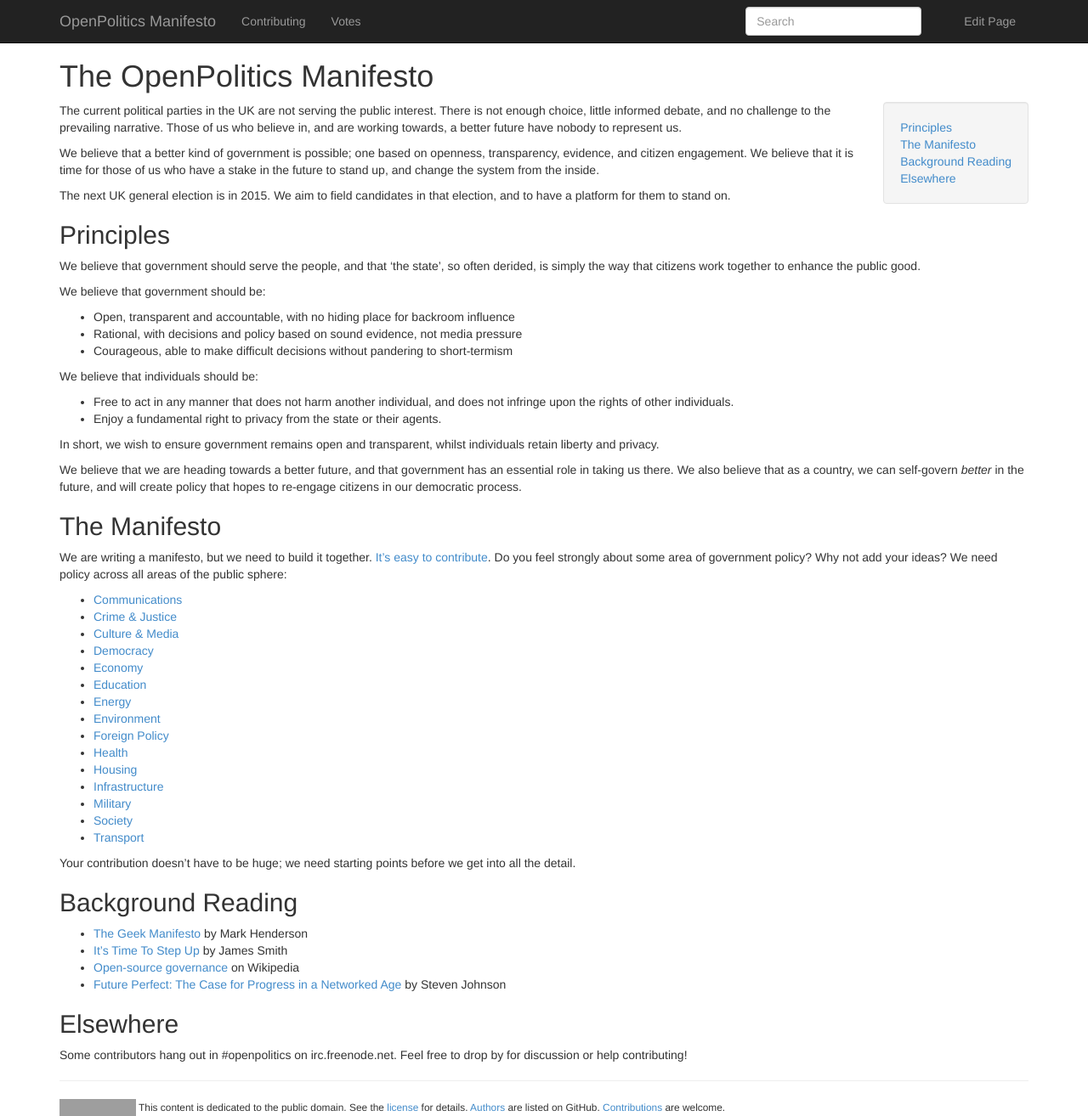
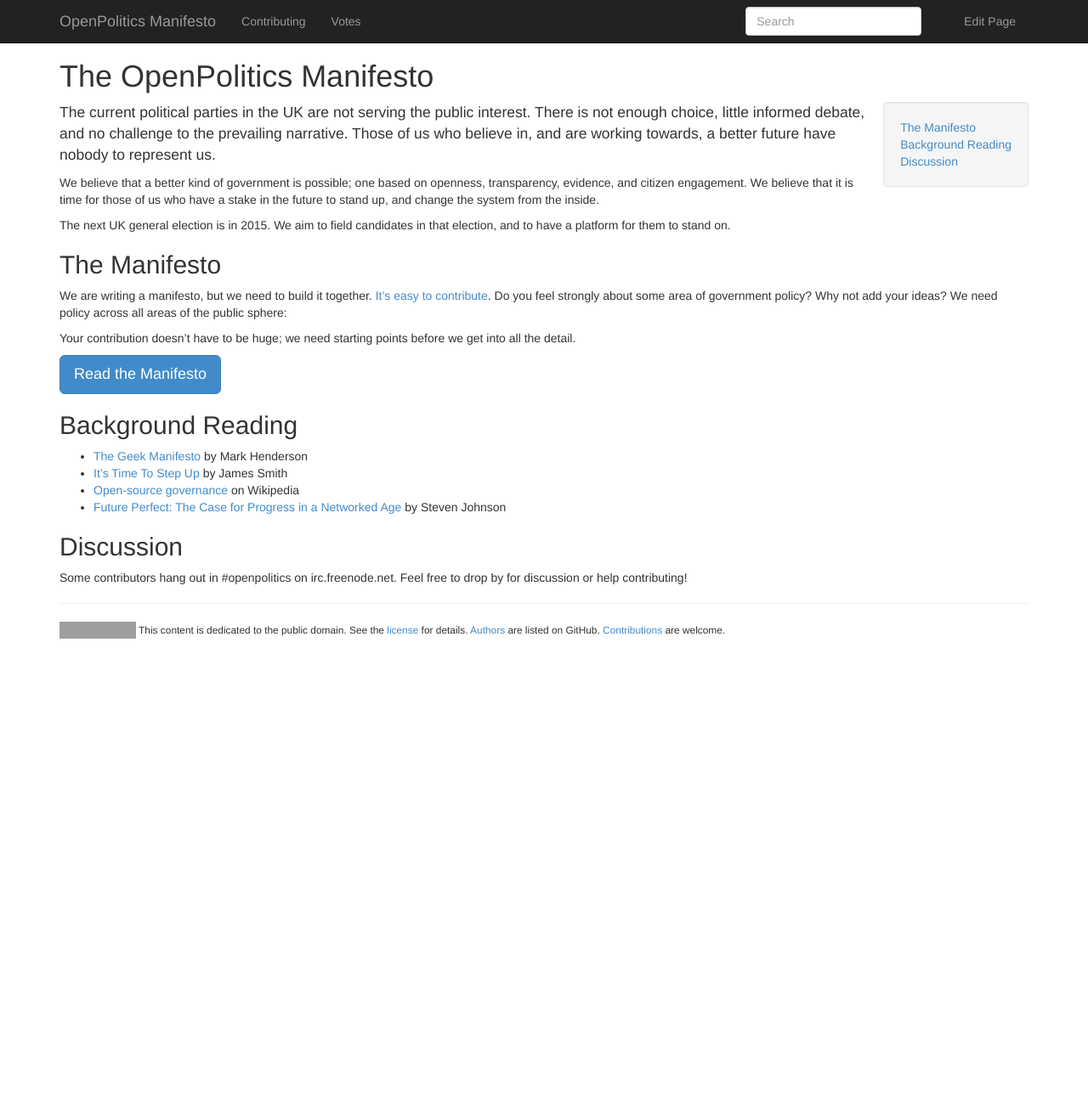
Before and after one commit to openpolitics/manifesto, a Jekyll site: the page built from index.md, in a window 1280 px wide and 1314 px high. Shown: the whole window at 85% size. Built offline with Jekyll 4.4.1, drawn with Linux system fonts in a browser that asks for light colours; grey boxes are pictures that could not be loaded.

Commit message:
Split manifesto index page into two
One with general index, one with manifesto introduction.

```diff
--- a/_layouts/homepage.html
+++ b/_layouts/homepage.html
@@ -3,6 +3,6 @@ layout: page
 ---
 
 <h1>The OpenPolitics Manifesto</h1>
-<div>
+<div class='homepage'>
   {{content}}
 </div>
--- a/index.md
+++ b/index.md
@@ -11,38 +11,14 @@ We believe that a better kind of government is possible; one based on openness,
 
 The next UK general election is in 2015. We aim to field candidates in that election, and to have a platform for them to stand on.
 
-## Principles
-
-We believe that government should serve the people, and that 'the state', so often derided, is simply the way that citizens work together to enhance the public good.
-
-We believe that government should be:
-
-* Open, transparent and accountable, with no hiding place for backroom influence
-* Rational, with decisions and policy based on sound evidence, not media pressure
-* Courageous, able to make difficult decisions without pandering to short-termism
-
-We believe that individuals should be:
-
-* Free to act in any manner that does not harm another individual, and does not infringe upon the rights of other individuals.
-* Enjoy a fundamental right to privacy from the state or their agents.
-
-In short, we wish to ensure government remains open and transparent, whilst individuals retain liberty and privacy.
-
-We believe that we are heading towards a better future, and that government has an essential role in taking us there. We also believe that as a country, we can self-govern *better* in the future, and will create policy that hopes to re-engage citizens in our democratic process.
 
 ## The Manifesto
 
 We are writing a manifesto, but we need to build it together. [It's easy to contribute](contributing.html). Do you feel strongly about some area of government policy? Why not add your ideas? We need policy across all areas of the public sphere:
 
-<ul>
-  {% for page in site.pages %}
-    {% if page.layout == "policy" %}
-      <li> <a href='{{site.baseurl}}{{page.url}}'>{{ page.title }}</a></li>
-    {% endif %}
-  {% endfor %}
-</ul>
+Your contribution doesn't have to be huge; we need starting points before we get into all the detail.
 
-Your contribution doesn't have to be huge; we need starting points before we get into all the detail.
+<a href='manifesto' class='btn btn-primary btn-lg'>Read the Manifesto</a>
 
 ## Background Reading
 
@@ -51,6 +27,6 @@ Your contribution doesn't have to be huge; we need starting points before we get
 * [Open-source governance](https://en.wikipedia.org/wiki/Open-source_governance) on Wikipedia
 * [Future Perfect: The Case for Progress in a Networked Age](http://books.google.co.uk/books/about/Future_Perfect.html?id=658_qrR_rtUC) by Steven Johnson
 
-## Elsewhere
+## Discussion
 
 Some contributors hang out in #openpolitics on irc.freenode.net. Feel free to drop by for discussion or help contributing!
--- a/stylesheets/custom.css
+++ b/stylesheets/custom.css
@@ -21,7 +21,7 @@ h1 {
   content: counter(section) "." counter(paragraph) ". ";
 }
 
-.policy > p:first-of-type {
+.policy > p:first-of-type, .homepage > p:first-of-type {
   font-size: 125%;
 }
 
```
Also changed, not shown: manifesto/index.md (added, +34 -0 lines).
